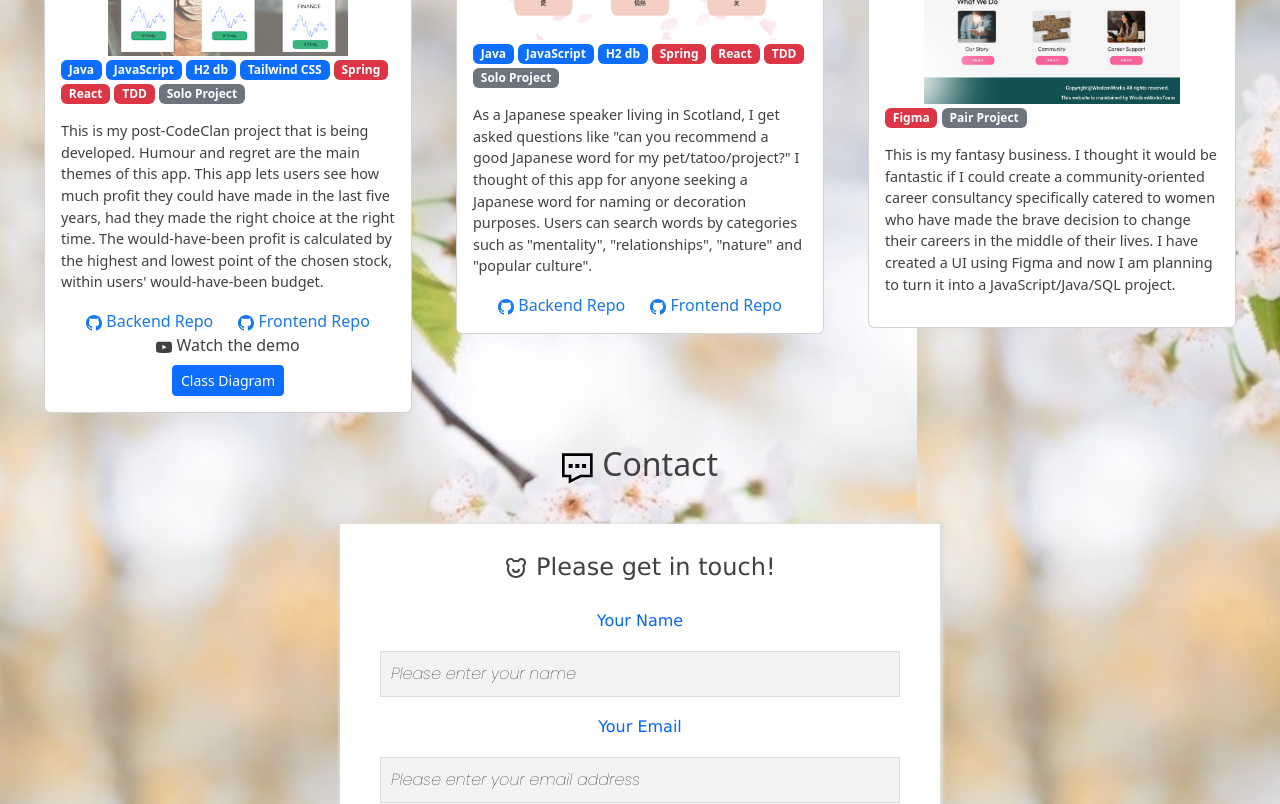
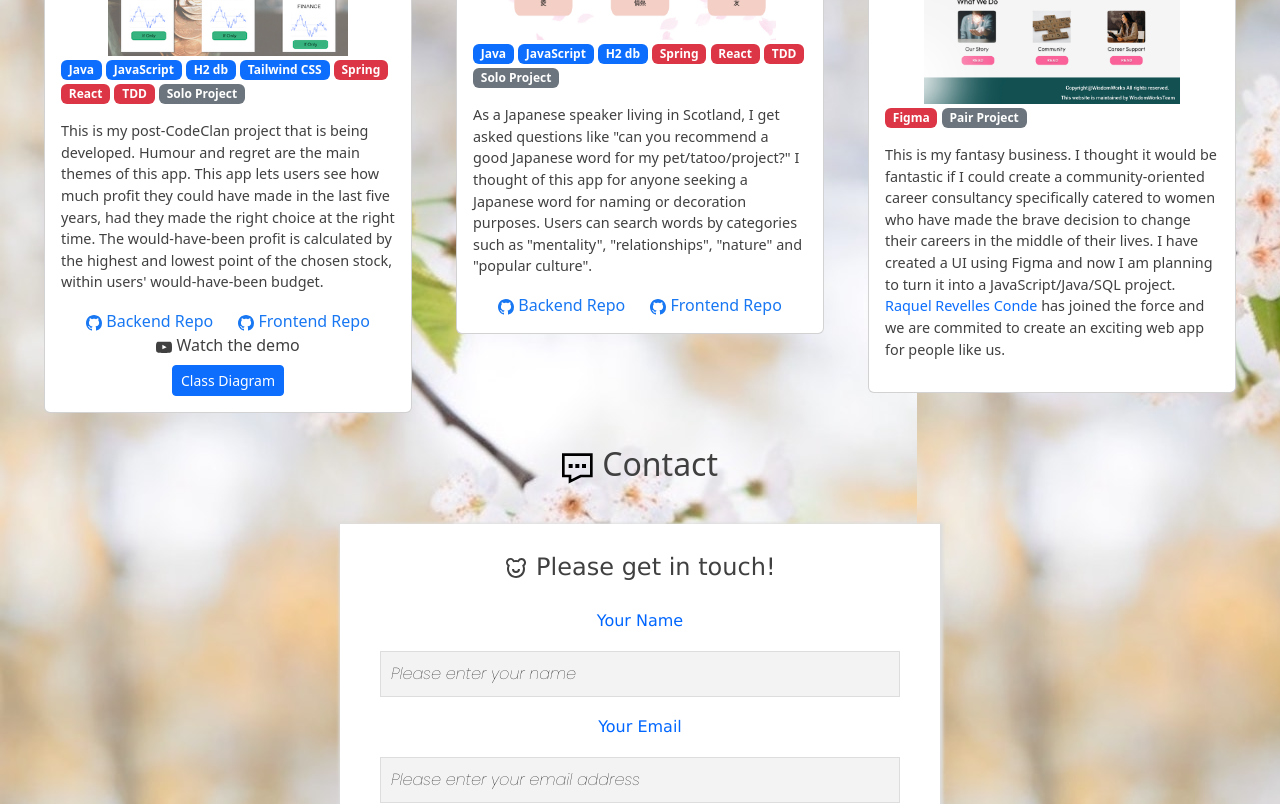
Before and after one commit to taksgarby/portfolio, a React (Create React App) app: page / in a window 1280 px wide. Shown: the part 1860-2664 px from the top of the page. Built offline with nearby package versions, Linux system fonts and the light colour scheme.

Commit message:
added Raquel link

```diff
--- a/src/components/bottomComponents.css
+++ b/src/components/bottomComponents.css
@@ -108,6 +108,11 @@ img {
     font-weight: 500;
 }
 
+.project-text a{
+    text-decoration: none;
+
+}
+
 .repo-container {
     display: flex;
     justify-content: space-evenly;
--- a/src/components/projects/ProjectWW.js
+++ b/src/components/projects/ProjectWW.js
@@ -16,23 +16,7 @@ function ProjectWW() {
       </div>
 
       <div class="badge-container">
-      {/* <Badge bg="primary">
-        Java
-      </Badge>{' '}
-      <Badge bg="primary">
-        JavaScript
-      </Badge>{' '}
-      <Badge bg="primary">
-        H2 db
-      </Badge>{' '}
 
-
-      <Badge bg="danger">
-        Spring
-      </Badge>{' '}
-      <Badge bg="danger">
-        React
-      </Badge>{' '} */}
       <Badge bg="danger">
         Figma
       </Badge>{' '}
@@ -43,6 +27,8 @@ function ProjectWW() {
       This is my fantasy business. I thought it would be fantastic if I could create a community-oriented career consultancy
       specifically catered to women who have made the brave decision to change their careers in the middle of their lives.
       I have created a UI using Figma and now I am planning to turn it into a JavaScript/Java/SQL project.
+      <a href="https://www.linkedin.com/in/raquel-revelles-conde-a82387129/" target="_blank"> Raquel Revelles Conde</a> has joined
+       the force and we are commited to create an exciting web app for people like us.
         </Card.Text>
 
         </div>
```
